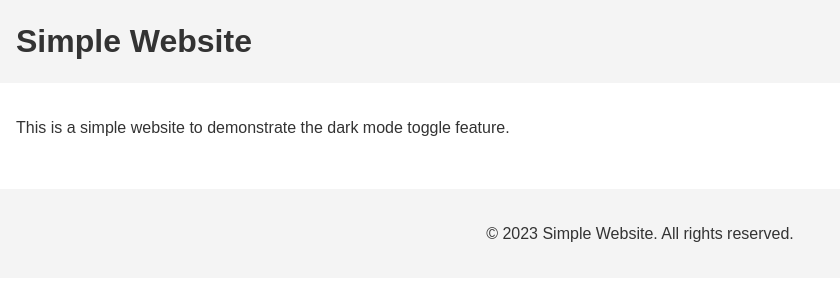
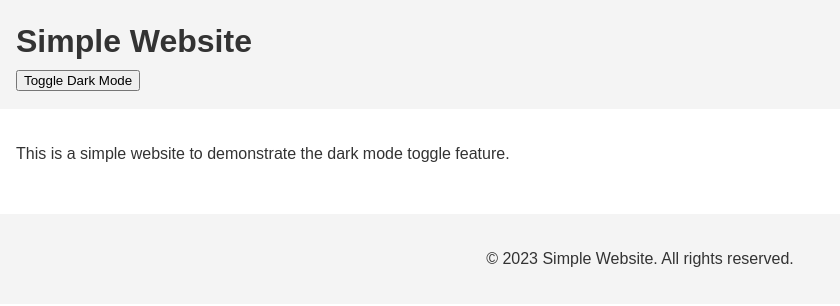
Before and after one commit to emmanueldaib/daib-developer-test-02, a plain HTML site: page index.html in a window 1280 px wide. Shown: the whole page, without its empty margins (0-840 px from the left). Drawn offline with Linux system fonts and the light colour scheme.

Commit message:
Update index.html

```diff
--- a/index.html
+++ b/index.html
@@ -1,3 +1,4 @@
+
 <!DOCTYPE html>
 <html lang="en">
 <head>
@@ -9,6 +10,7 @@
 <body>
     <header>
         <h1>Simple Website</h1>
+        <button id="toggleDarkMode" class="toggle-button">Toggle Dark Mode</button>
     </header>
     <main>
         <p>This is a simple website to demonstrate the dark mode toggle feature.</p>
```
